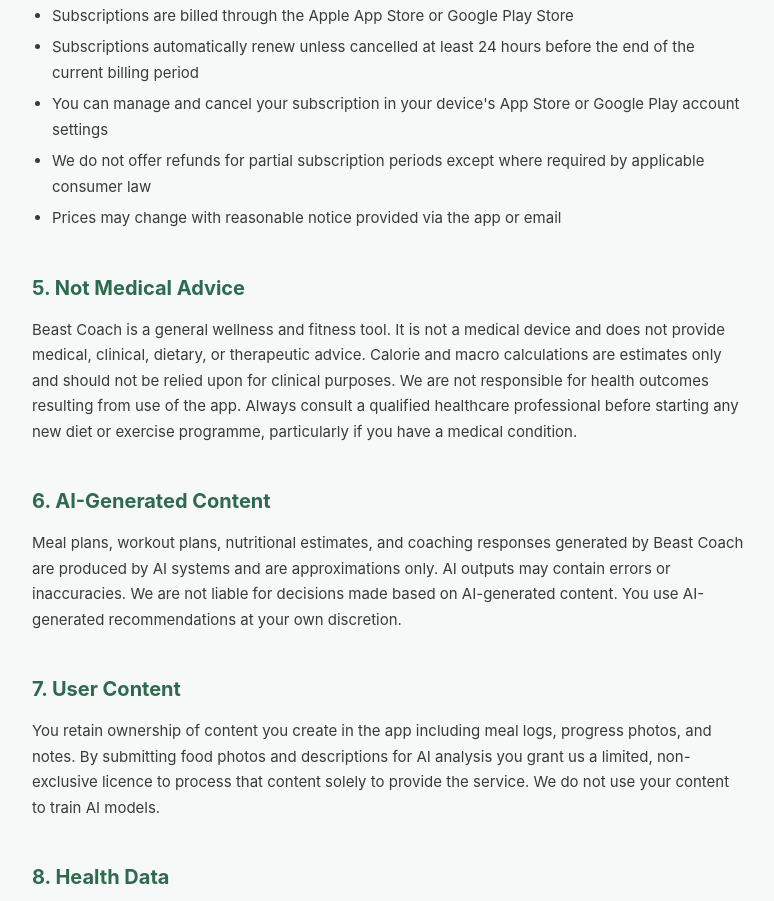
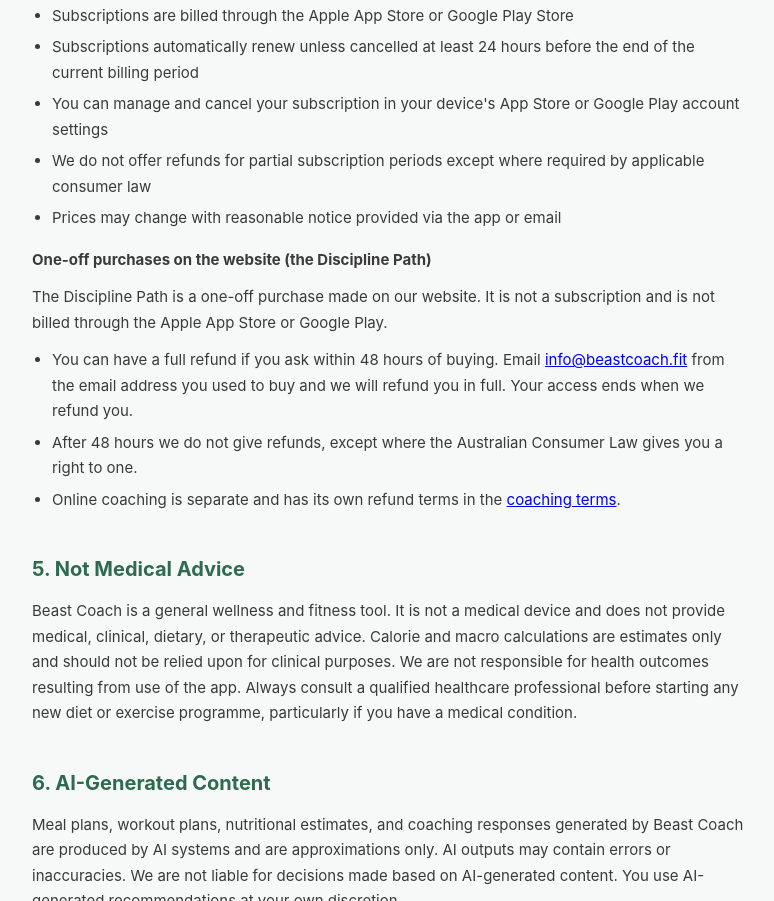
Before and after one commit to TheBeastCoach/beastcoach-website, a website: page terms.html in a window 1280 px wide. Shown: the part 1096-1997 px from the top of the page, without its empty margins (252-1026 px from the left). Drawn offline with Linux system fonts and the light colour scheme.

Commit message:
Terms: add refund wording for one-off website purchases (Discipline Path)
Co-Authored-By: Claude Sonnet 5.5 <noreply@anthropic.com>
Claude-Session: https://claude.ai/code/session_01As9qkygWPgu8a2WUo4FVmA

```diff
--- a/terms.html
+++ b/terms.html
@@ -143,7 +143,7 @@
   <header>
     <a href="https://beastcoach.fit">← beastcoach.fit</a>
     <h1>Terms &amp; Conditions</h1>
-    <p>Last updated: June 2026</p>
+    <p>Last updated: November 2026</p>
   </header>
 
   <main>
@@ -174,6 +174,14 @@
       <li>You can manage and cancel your subscription in your device's App Store or Google Play account settings</li>
       <li>We do not offer refunds for partial subscription periods except where required by applicable consumer law</li>
       <li>Prices may change with reasonable notice provided via the app or email</li>
+    </ul>
+
+    <p><strong>One-off purchases on the website (the Discipline Path)</strong></p>
+    <p>The Discipline Path is a one-off purchase made on our website. It is not a subscription and is not billed through the Apple App Store or Google Play.</p>
+    <ul>
+      <li>You can have a full refund if you ask within 48 hours of buying. Email <a href="mailto:info@beastcoach.fit">info@beastcoach.fit</a> from the email address you used to buy and we will refund you in full. Your access ends when we refund you.</li>
+      <li>After 48 hours we do not give refunds, except where the Australian Consumer Law gives you a right to one.</li>
+      <li>Online coaching is separate and has its own refund terms in the <a href="/coaching-terms">coaching terms</a>.</li>
     </ul>
 
     <h2>5. Not Medical Advice</h2>
```
